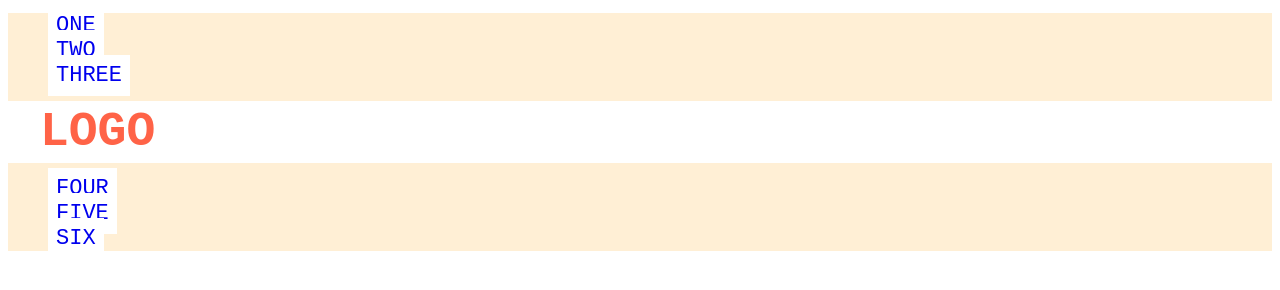
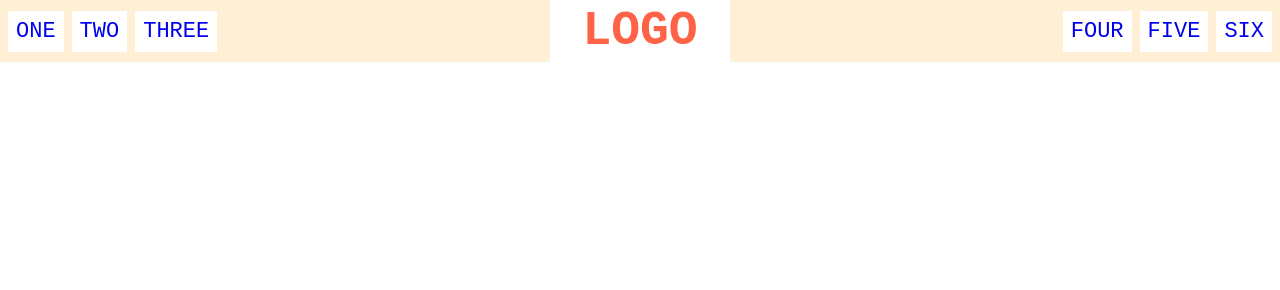
Before and after one commit to TheQueCode/OdinMiscellaneous, a plain HTML site: page Odinreview/Flexbox/02-flex-header/index.html in a window 1280 px wide. Drawn offline with Linux system fonts and the light colour scheme.

Commit message:
Solved 1 & 2

```diff
--- a/Odinreview/Flexbox/01-flex-center/css/style.css
+++ b/Odinreview/Flexbox/01-flex-center/css/style.css
@@ -3,6 +3,9 @@
   border: 4px solid midnightblue;
   width: 400px;
   height: 300px;
+  display: flex;
+  justify-content: center;
+  align-items: center;
 }
 
 .box {
--- a/Odinreview/Flexbox/02-flex-header/css/style.css
+++ b/Odinreview/Flexbox/02-flex-header/css/style.css
@@ -1,6 +1,15 @@
+* {
+  padding: 0px;
+  margin: 0px;
+  box-sizing: border-box;
+}
+
 .header {
   font-family: monospace;
   background: papayawhip;
+  display: flex;
+  justify-content: space-between;
+  align-items: center;
 }
 
 .logo {
@@ -14,6 +23,9 @@
 ul {
   /* this removes the dots on the list items*/
   list-style-type: none;
+  display: flex;
+  margin:8px;
+  gap: 8px;
 }
 
 a {
```
